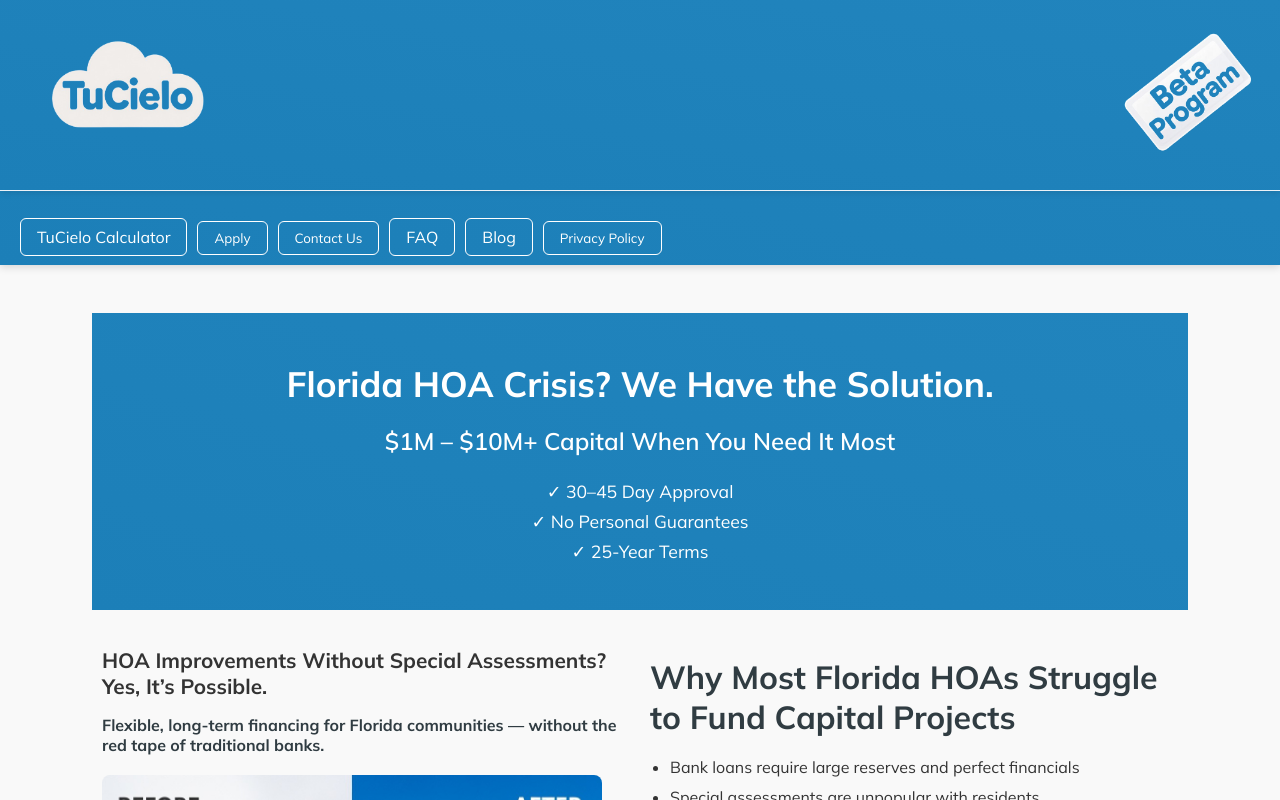
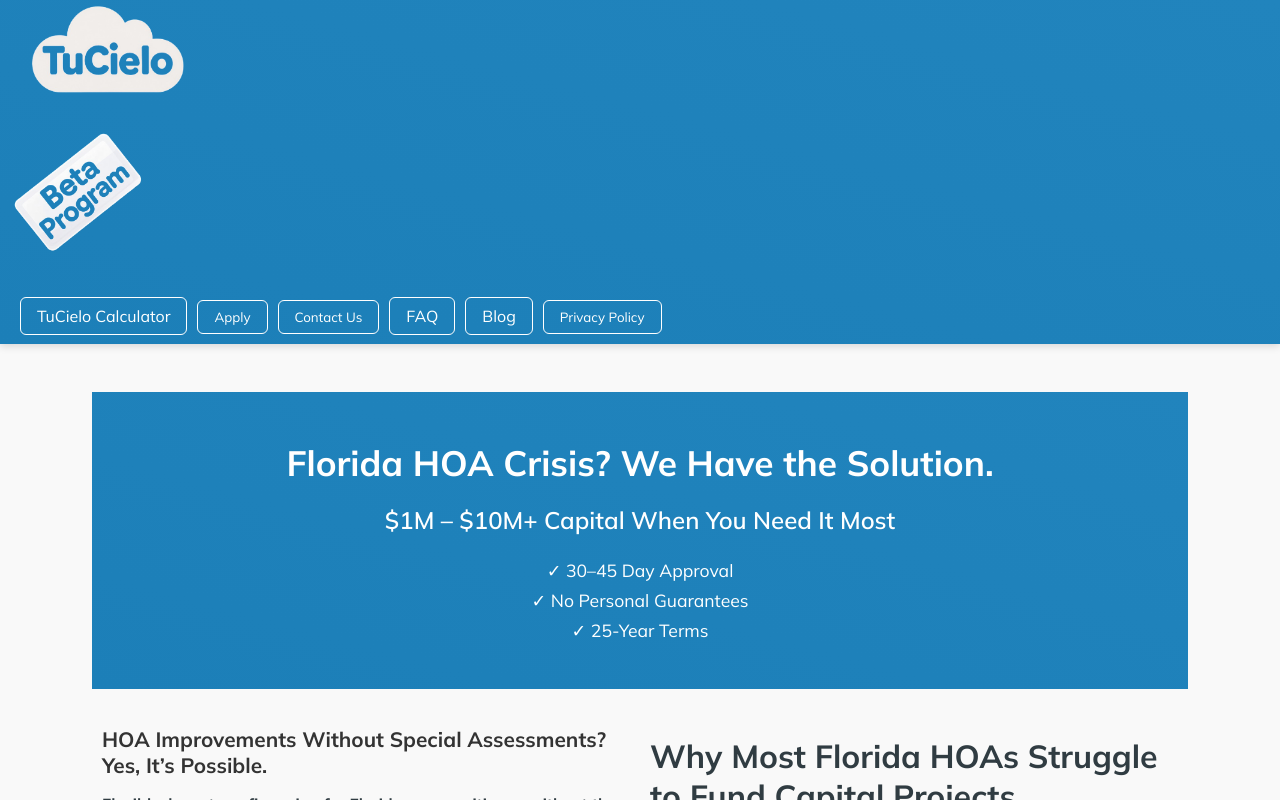
Before and after one commit to MetaCapFin/tu-cielo-site, a React (Create React App) app: page / in a window 1280 px wide. Shown: the top 800 px of the page. Built offline with nearby package versions, Linux system fonts and the light colour scheme.

Commit message:
Update App.js

```diff
--- a/src/App.js
+++ b/src/App.js
@@ -165,7 +165,7 @@ function Homepage() {
       {/* HEADER */}
 
      <header className="site-header">
-     <div className="header-top">
+     <div className="tucielo-header-top">
         <div className="logo-title">
           <img src="/TuCielo-Header-Logo2.png" alt="Logo" />
         </div>
```
